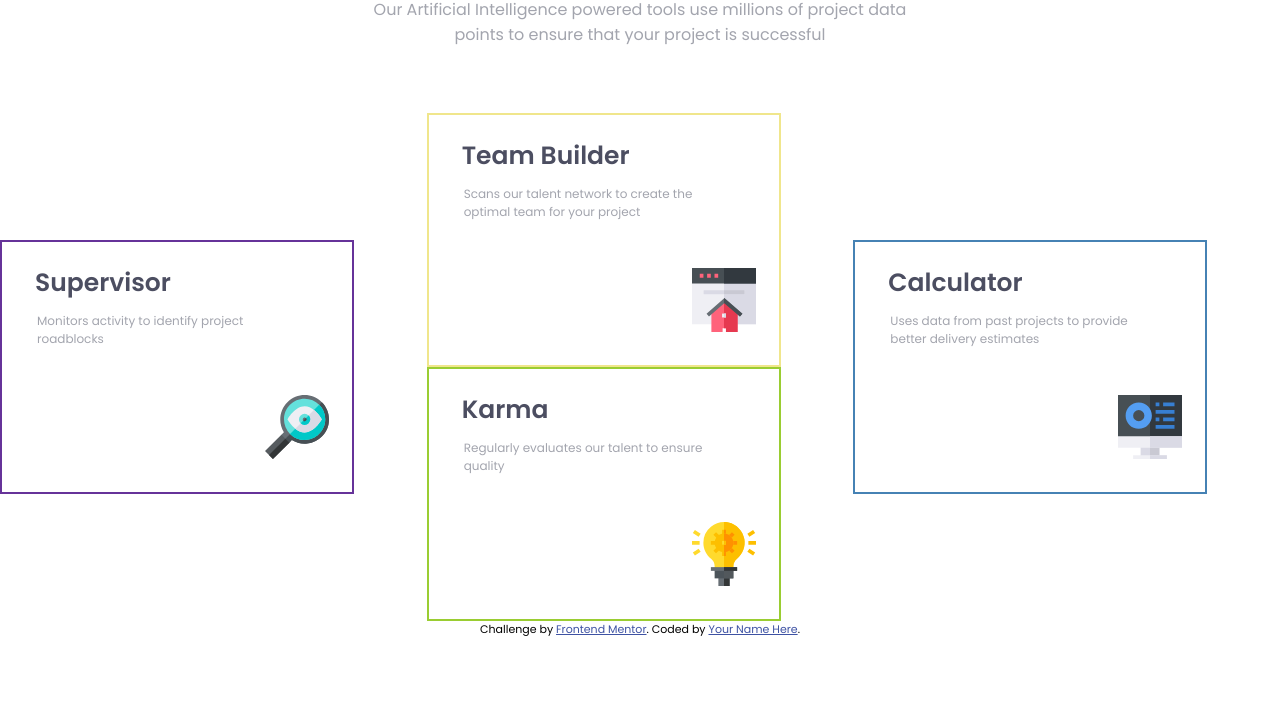
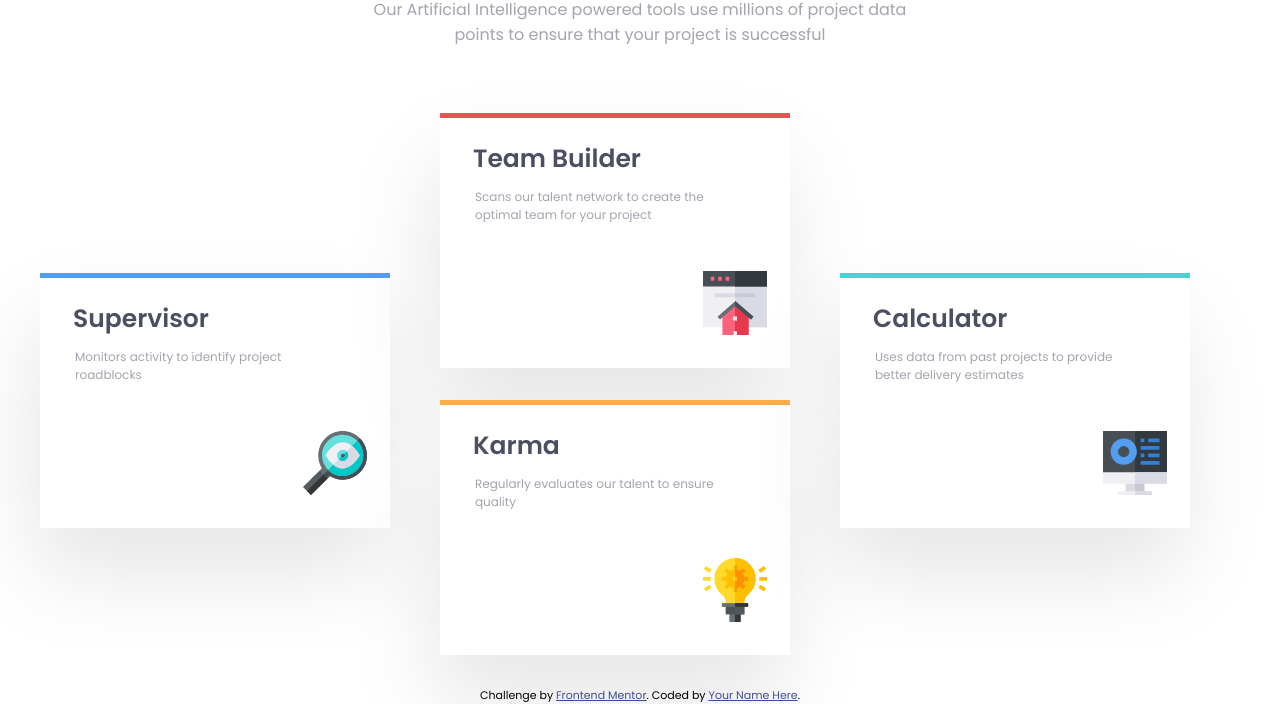
Before and after one commit to AfzalAnsariMd/Four-card-feature-section, a plain HTML site: page index.html in a window 1280 px wide. Shown: the part 154-858 px from the top of the page. Before the commit the page ends 800 px from the top, so only its background shows below. Drawn offline with Linux system fonts and the light colour scheme.

Commit message:
desktop view completed

```diff
--- a/styles.css
+++ b/styles.css
@@ -55,10 +55,13 @@
     width: 350px;
     height: 250px;
     /* background-color: darkblue; */
-    border:2px solid rebeccapurple;
+    /* border:2px solid rebeccapurple; */
     /* background-color: hsl(0, 0%, 98%); */
     color:hsl(229, 6%, 66%);
     position: relative;
+    border-top: 5px solid  hsl(212, 86%, 64%);
+    box-shadow: -6px 46px 88px rgba(0, 0, 0, 0.1);
+    /* border-color: blue; */
     /* display: flex;
     justify-content: end;
     align-items: end; */
@@ -70,28 +73,37 @@
     width: 350px;
     height: 250px;
     /* background-color: khaki; */
-    border:2px solid khaki;
+    /* border:2px solid khaki; */
     color: hsl(229, 6%, 66%);
     position:relative;
+    border-top: 5px solid  hsl(0, 78%, 62%);
+    box-shadow: -6px 46px 89px rgba(0, 0, 0, 0.1);
+    margin-bottom: 32px;
     /* background-color: hsl(0, 0%, 98%); */
 }
 .block3{
     width: 350px;
     height: 250px;
     /* background-color: hotpink; */
-    border:2px solid yellowgreen;
+    /* border:2px solid yellowgreen; */
     color:hsl(229, 6%, 66%);
     position: relative;
+    border-top: 5px solid  hsl(34, 97%, 64%);
     /* background-color: hsl(0, 0%, 98%); */
+    box-shadow: -6px 46px 88px rgba(0, 0, 0, 0.1);
+    margin-bottom: 32px;
 }
 .block4{
     width: 350px;
     height: 250px;
     /* background-color: slateblue; */
-    border:2px solid steelblue;
+    /* border:2px solid steelblue; */
     color:hsl(229, 6%, 66%);
     position: relative;
+    border-top: 5px solid  hsl(180, 62%, 55%);
     /* background-color: hsl(0, 0%, 98%); */
+
+    box-shadow: -6px 46px 88px rgba(0, 0, 0, 0.1);
 }
 .bottom-right{
     position: absolute;
@@ -122,6 +134,9 @@
     grid-template-columns: 1fr 1fr 1fr;
     justify-content: center;
     align-items: center;
+    margin-left: auto;
+    margin-right: auto;
+    max-width: 1200px;
     /* padding-left: 100px; */
     /* position: relative; */
 }
```
